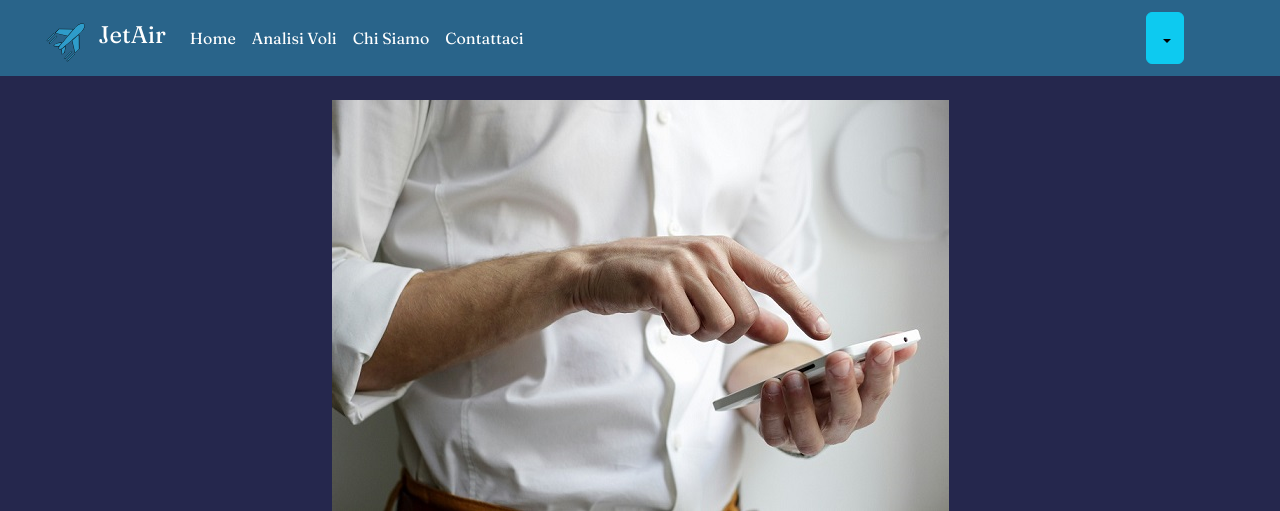
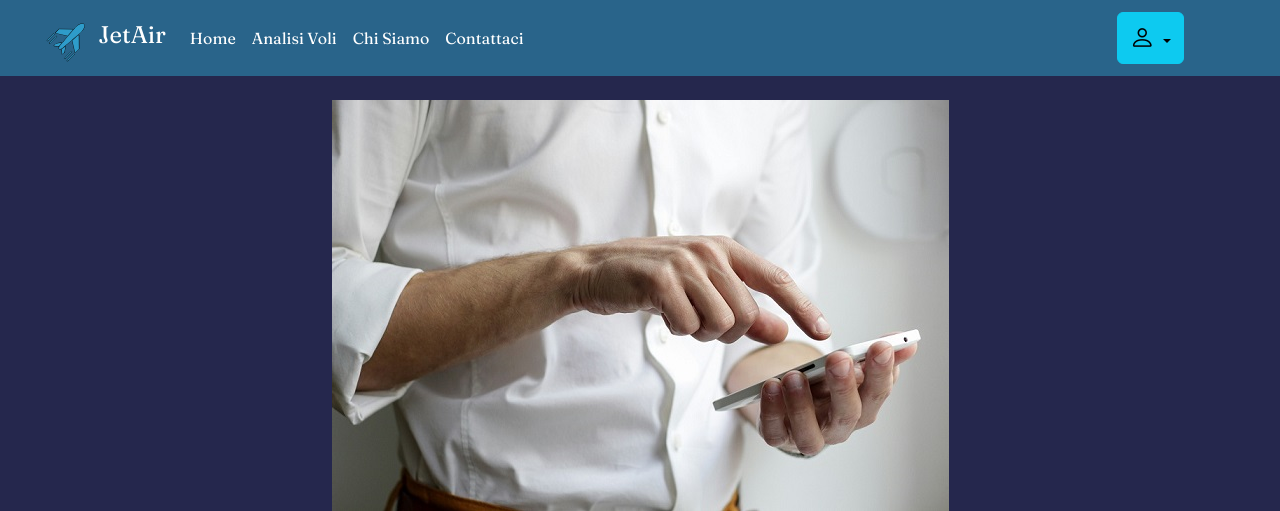
Before and after one commit to fabiorosss/projectgroup, a Flask app: page /contattaci in a window 1280 px wide. Shown: the top 511 px of the page. Run offline with Flask 3, Linux system fonts and the light colour scheme.

Commit message:
frontend

```diff
--- a/frontend/templates/contattaci.html
+++ b/frontend/templates/contattaci.html
@@ -14,6 +14,7 @@
         href="https://fonts.googleapis.com/css2?family=Fraunces:ital,opsz,wght@0,9..144,100..900;1,9..144,100..900&display=swap"
         rel="stylesheet">
     <link rel="icon" href="static/favicon-32x32.png">
+    <link rel="stylesheet" href="https://cdn.jsdelivr.net/npm/bootstrap-icons@1.10.5/font/bootstrap-icons.css">
     <style>
         .nav-link {
             color: white;
```
